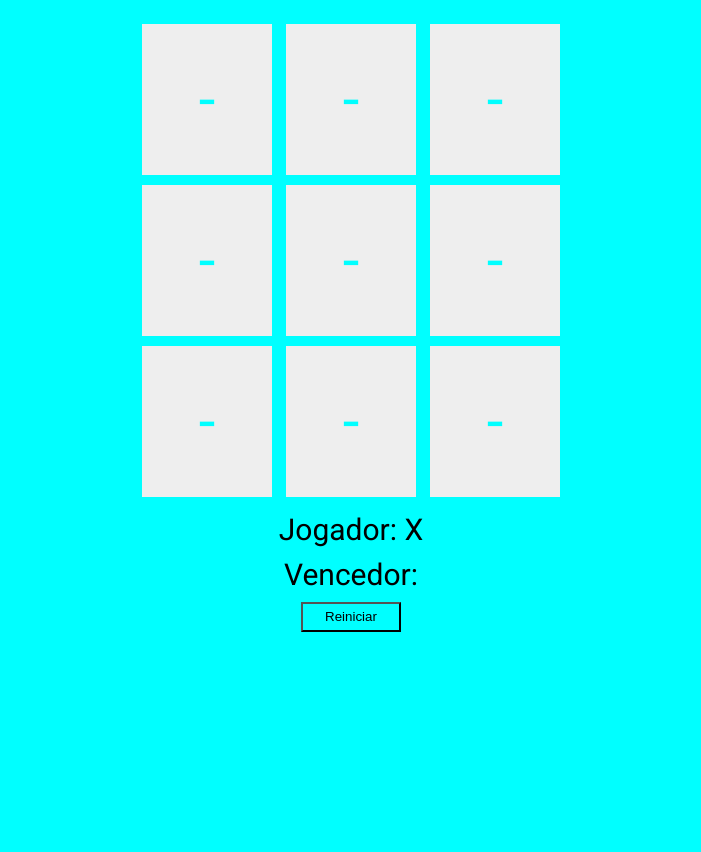
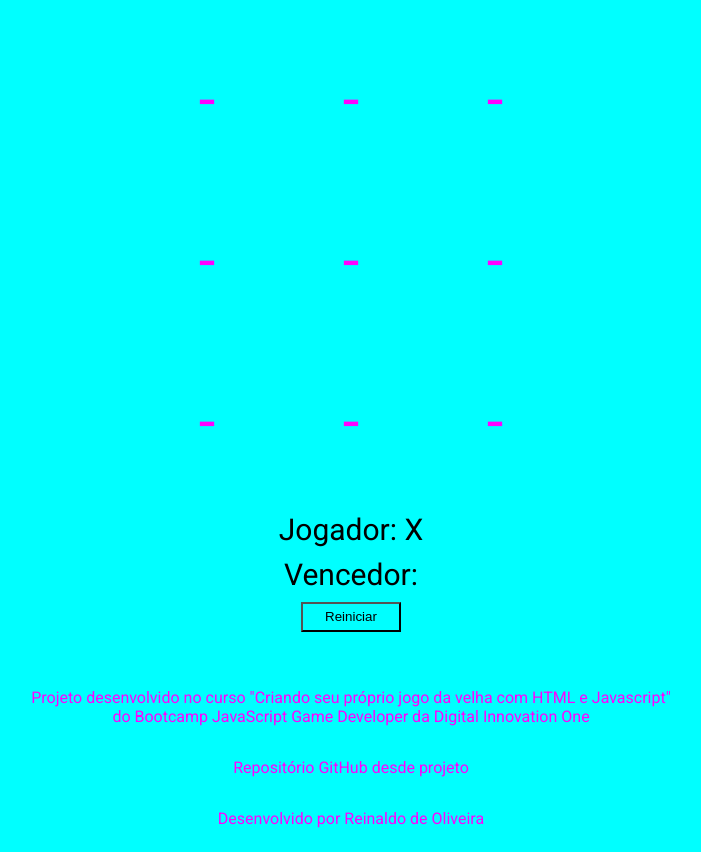
Before and after one commit to kaylanidocrime/jogo.da.velha, a plain HTML site: page index.html in a window 1280 px wide. Shown: the part 62-914 px from the top of the page, without its empty margins (289-990 px from the left). Drawn offline with Linux system fonts and the light colour scheme.

Commit message:
Update style.css

```diff
--- a/src/styles/style.css
+++ b/src/styles/style.css
@@ -9,13 +9,13 @@ background-color: #00FFFF;
 .square {
 text-align: center;
 width: 50px;
-background: #eee;
+background: #00FFFF;
 display: inline-block;
 padding: 40px;
 font-size: 60px;
 margin: 5px;
 cursor: pointer;
-color: #00FFFF;
+color: #FF00FF;
 }
 
 .gamer, .winner {
@@ -37,11 +37,11 @@ display: flex;
 flex-direction: column;
 align-items: center;
 text-align: center;
-color: #00FFFF;
+color: #FF00FF;
 margin-top: 40px;
 }
 
 footer a {
 text-decoration: none;
-color: #00FFFF;
+color: #FF00FF;
 }
```
